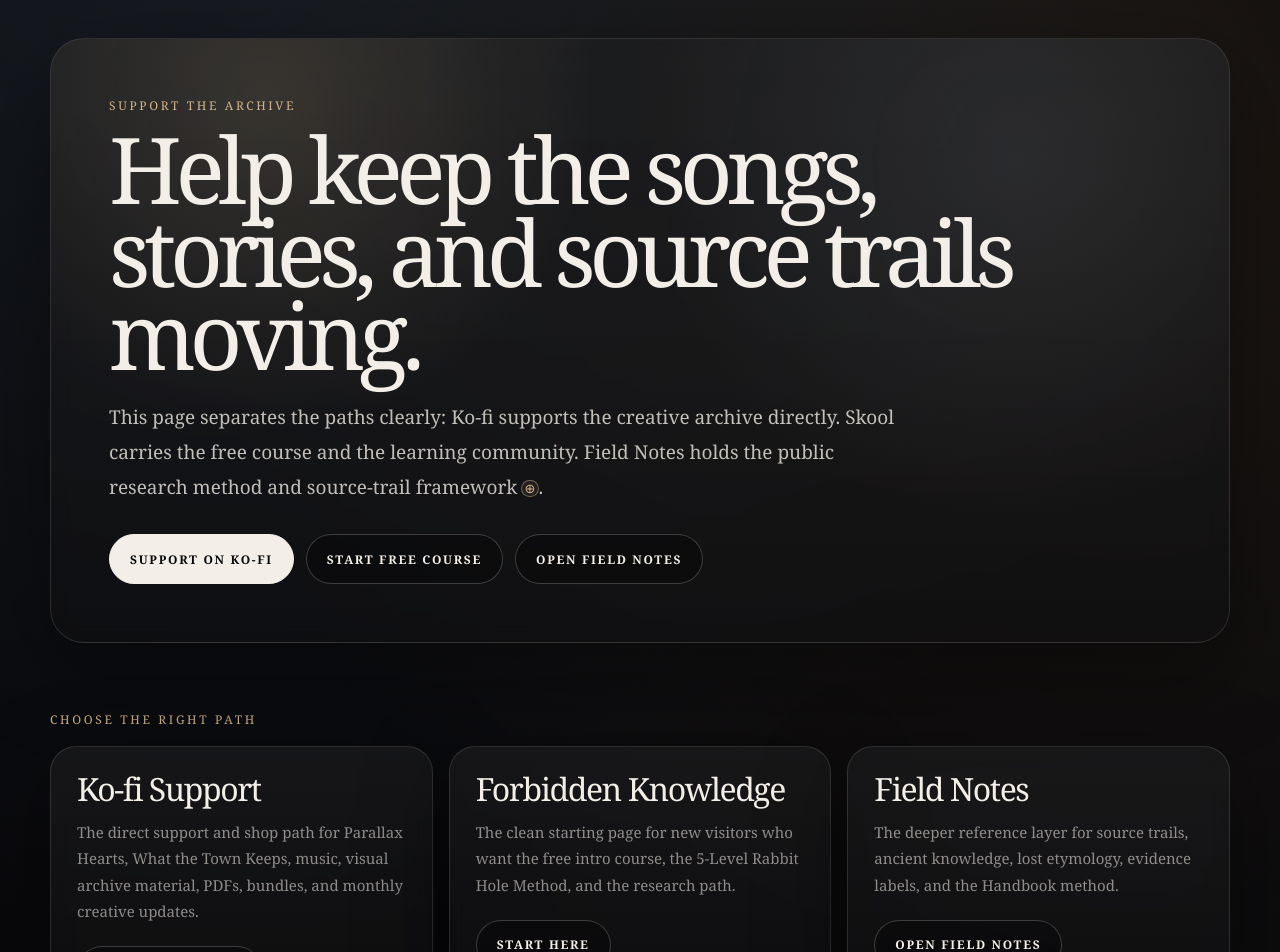
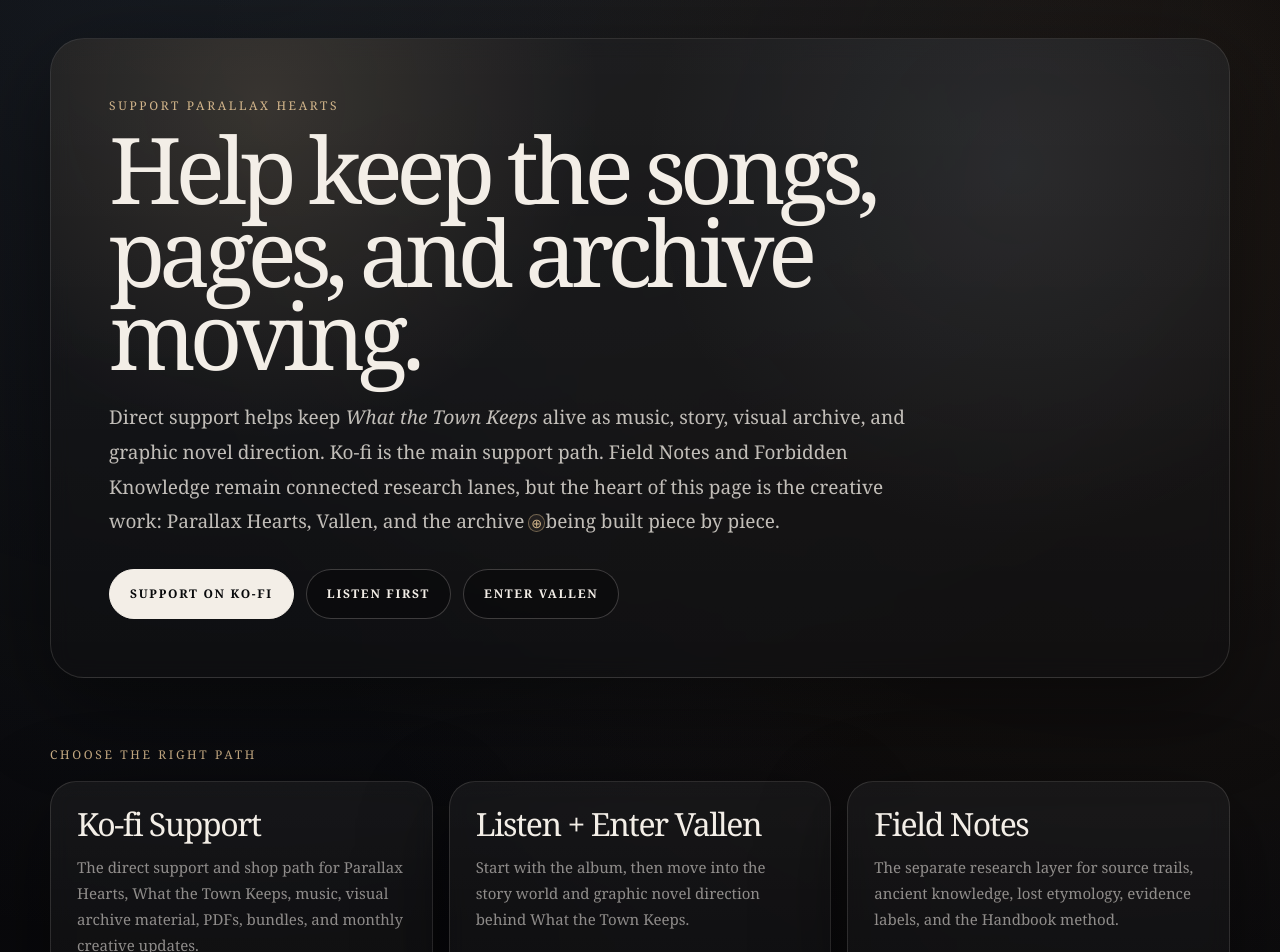
Before and after one commit to chthomps4/parallaxhearts-site, a Next.js app in the folder site/: page /support in a window 1280 px wide. Shown: the part 140-1092 px from the top of the page. Built offline with nearby package versions, Linux system fonts and the light colour scheme.

Commit message:
Clarify support page creative path

```diff
--- a/site/app/support/page.tsx
+++ b/site/app/support/page.tsx
@@ -3,13 +3,11 @@
 import ArchiveNote from "../components/ArchiveNote";
 
 const koFiUrl = "https://ko-fi.com/parallaxhearts";
-const freeIntroCourseUrl =
-  "https://www.skool.com/forbidden-knowledge-3060/classroom/64b17ccf?md=20063ee25dcf452f98717008a96ff36f";
 
 export const metadata: Metadata = {
-  title: "Support | Parallax Hearts + Field Notes",
+  title: "Support | Parallax Hearts",
   description:
-    "Support Parallax Hearts, What the Town Keeps, Field Notes, and the Forbidden Knowledge research archive through Ko-fi memberships, digital music, visual archives, source trails, and creative research work.",
+    "Support Parallax Hearts, What the Town Keeps, the Vallen story world, graphic novel pages, music, visual archive material, Field Notes, and related research work.",
 };
 
 const navItems = [
@@ -75,14 +73,14 @@
     external: true,
   },
   {
-    title: "Forbidden Knowledge",
-    text: "The clean starting page for new visitors who want the free intro course, the 5-Level Rabbit Hole Method, and the research path.",
-    href: "/forbidden-knowledge",
-    label: "Start Here",
+    title: "Listen + Enter Vallen",
+    text: "Start with the album, then move into the story world and graphic novel direction behind What the Town Keeps.",
+    href: "/music",
+    label: "Open Music",
   },
   {
     title: "Field Notes",
-    text: "The deeper reference layer for source trails, ancient knowledge, lost etymology, evidence labels, and the Handbook method.",
+    text: "The separate research layer for source trails, ancient knowledge, lost etymology, evidence labels, and the Handbook method.",
     href: "/field-notes",
     label: "Open Field Notes",
   },
@@ -178,7 +176,7 @@
             />
 
             <div style={{ position: "relative", zIndex: 2 }}>
-              <p className="kicker">Support the archive</p>
+              <p className="kicker">Support Parallax Hearts</p>
 
               <h1
                 style={{
@@ -190,7 +188,7 @@
                   maxWidth: "940px",
                 }}
               >
-                Help keep the songs, stories, and source trails moving.
+                Help keep the songs, pages, and archive moving.
               </h1>
 
               <p
@@ -201,10 +199,11 @@
                   fontSize: "19px",
                 }}
               >
-                This page separates the paths clearly: Ko-fi supports the
-                creative archive directly. Skool carries the free course and the
-                learning community. Field Notes holds the public research method
-                and source-trail framework
+                Direct support helps keep <em>What the Town Keeps</em> alive as
+                music, story, visual archive, and graphic novel direction. Ko-fi
+                is the main support path. Field Notes and Forbidden Knowledge
+                remain connected research lanes, but the heart of this page is
+                the creative work: Parallax Hearts, Vallen, and the archive
                 <ArchiveNote
                   title="Archive Note: Archive"
                   evidence="Well-supported word history / creative use"
@@ -214,7 +213,7 @@
                   source trails, evidence labels, course notes, and research
                   material surrounding the larger creative system.
                 </ArchiveNote>
-                .
+                being built piece by piece.
               </p>
 
               <div
@@ -234,12 +233,12 @@
                   Support on Ko-fi
                 </a>
 
-                <Link href="/forbidden-knowledge" className="secondary-button">
-                  Start Free Course
+                <Link href="/music" className="secondary-button">
+                  Listen First
                 </Link>
 
-                <Link href="/field-notes" className="secondary-button">
-                  Open Field Notes
+                <Link href="/project" className="secondary-button">
+                  Enter Vallen
                 </Link>
               </div>
             </div>
@@ -491,8 +490,8 @@
                 Support on Ko-fi
               </a>
 
-              <Link href="/forbidden-knowledge" className="secondary-button">
-                Start Free Course
+              <Link href="/project" className="secondary-button">
+                Enter Vallen
               </Link>
 
               <Link href="/" className="secondary-button">
```
